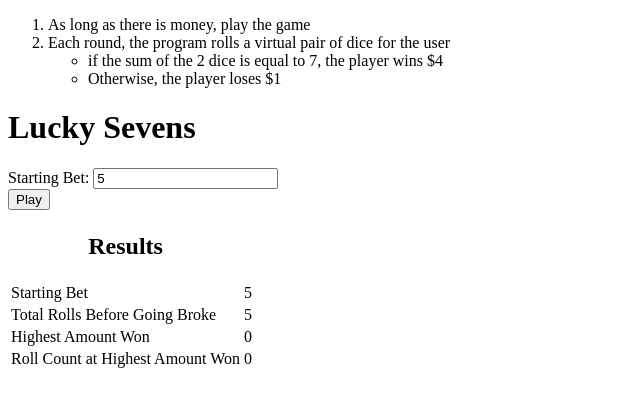
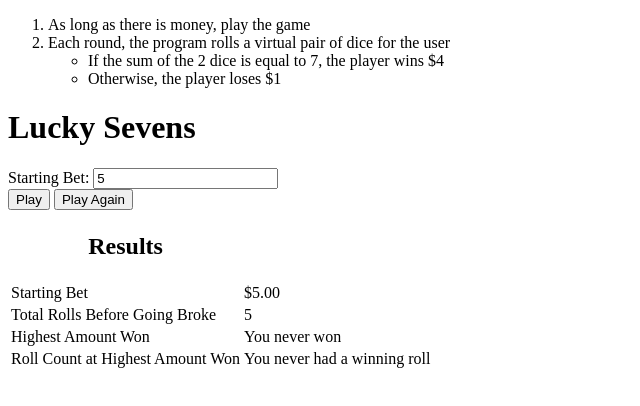
Before and after one commit to JonHimself/SWG-training, a plain HTML site: page classwork/lucky-sevens/index.html in a window 1280 px wide. Both pictures are taken after typing "5" into the empty fields and a click on the button "Play". Shown: the whole page, without its empty margins (0-640 px from the left). Drawn offline with Linux system fonts and the light colour scheme.

Commit message:
play again button Lucky Sevens

```diff
--- a/classwork/lucky-sevens/index.html
+++ b/classwork/lucky-sevens/index.html
@@ -15,7 +15,7 @@
             Each round, the program rolls a virtual pair of dice for the user
           </li>
           <ul>
-            <li>if the sum of the 2 dice is equal to 7, the player wins $4</li>
+            <li>If the sum of the 2 dice is equal to 7, the player wins $4</li>
             <li>Otherwise, the player loses $1</li>
           </ul>
         </ol>
@@ -27,6 +27,7 @@
       <input type="number" name="bet" id="bet" placeholder="$0.00" />
       <div>
         <button type="submit" id="play">Play</button>
+        <button id="play-again" style="display: none">Play Again</button>
       </div>
     </form>
     <table id="table" style="display: none">
--- a/classwork/lucky-sevens/index.js
+++ b/classwork/lucky-sevens/index.js
@@ -5,6 +5,7 @@ const rolls = document.getElementById("total-rolls");
 const highestAmount = document.getElementById("highest-amount");
 const highestRoll = document.getElementById("roll-at-highest");
 const button = document.getElementById("play");
+const playAgain = document.getElementById("play-again");
 
 const luckySevens = async (e) => {
   e.preventDefault();
@@ -16,7 +17,6 @@ const luckySevens = async (e) => {
   let highestReward = null;
 
   for (let i = 0; money !== 0; i++) {
-    console.log(initialSum);
     let result = await diceRoll();
 
     if (money <= 0) {
@@ -40,12 +40,15 @@ const luckySevens = async (e) => {
     highestIndex = betCollector.indexOf(Math.max(...betCollector)) + 1;
   }
 
-  betCell.innerText = initialSum;
+  betCell.innerText = `$${initialSum}.00`;
   rolls.innerText = rollCount;
-  highestAmount.innerText = highestReward;
-  highestRoll.innerText = highestIndex;
+  highestAmount.innerText =
+    highestReward === 0 ? "You never won" : `$${highestReward}.00`;
+  highestRoll.innerText =
+    highestIndex === 0 ? "You never had a winning roll" : highestIndex;
 
   table.setAttribute("style", "");
+  playAgain.setAttribute("style", "");
 };
 
 const diceRoll = () => {
```
